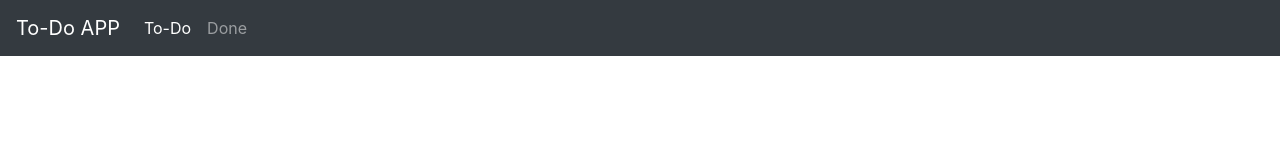
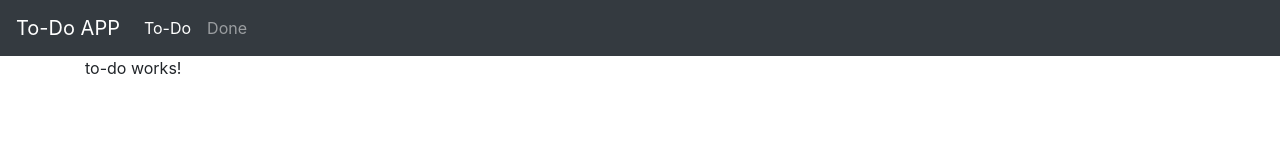
Before and after one commit to StefanoNotaro-AngularRepositories/ToDoList, an Angular app: page /ToDo in a window 1280 px wide. Before the commit this address led to /. Shown: the top 160 px of the page. Built offline with nearby package versions, Linux system fonts and the light colour scheme.

Commit message:
ToDo component + Routing

```diff
--- a/src/app/app-routing.module.ts
+++ b/src/app/app-routing.module.ts
@@ -1,11 +1,14 @@
 import { NgModule } from '@angular/core';
 import { Routes, RouterModule } from '@angular/router';
+import { ToDoComponent } from './components/to-do/to-do.component';
 
-
-const routes: Routes = [];
+const routes: Routes = [
+  { path: 'ToDo', component: ToDoComponent },
+  { path: '*', pathMatch: 'full', redirectTo: 'ToDo' },
+];
 
 @NgModule({
   imports: [RouterModule.forRoot(routes)],
-  exports: [RouterModule]
+  exports: [RouterModule],
 })
-export class AppRoutingModule { }
+export class AppRoutingModule {}
--- a/src/app/app.module.ts
+++ b/src/app/app.module.ts
@@ -4,11 +4,13 @@ import { NgModule } from '@angular/core';
 import { AppRoutingModule } from './app-routing.module';
 import { AppComponent } from './app.component';
 import { NavbarComponent } from './components/navbar/navbar.component';
+import { ToDoComponent } from './components/to-do/to-do.component';
 
 @NgModule({
   declarations: [
     AppComponent,
-    NavbarComponent
+    NavbarComponent,
+    ToDoComponent
   ],
   imports: [
     BrowserModule,
--- /dev/null
+++ b/src/app/components/to-do/to-do.component.html
@@ -0,0 +1 @@
+<p>to-do works!</p>
--- /dev/null
+++ b/src/app/components/to-do/to-do.component.ts
@@ -0,0 +1,15 @@
+import { Component, OnInit } from '@angular/core';
+
+@Component({
+  selector: 'app-to-do',
+  templateUrl: './to-do.component.html',
+  styleUrls: ['./to-do.component.css']
+})
+export class ToDoComponent implements OnInit {
+
+  constructor() { }
+
+  ngOnInit(): void {
+  }
+
+}
```
Also changed, not shown: src/app/components/to-do/to-do.component.css (added), 1 other file (tests, documents, lock files or other folders).
